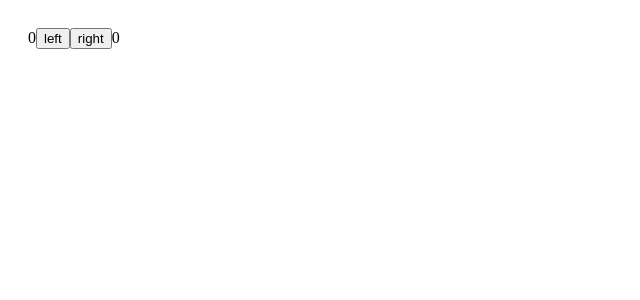
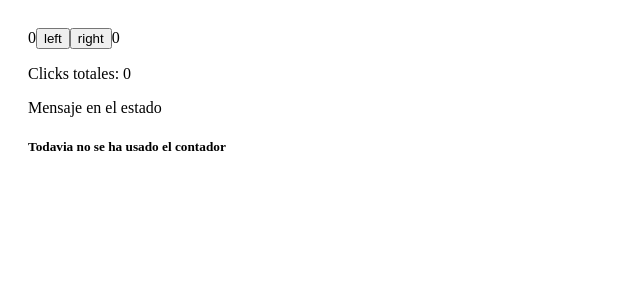
Before and after one commit to agustipc/fullstack-bootcamp-part1, a React (Create React App) app in the folder part1/componentState/: page / in a window 1280 px wide. Shown: the top 300 px of the page, without its empty margins (0-640 px from the left). Built offline with nearby package versions, Linux system fonts and the light colour scheme.

Commit message:
not using much states

```diff
--- a/part1/componentState/src/index.js
+++ b/part1/componentState/src/index.js
@@ -1,18 +1,39 @@
 import { useState } from "react"
 import ReactDOM from "react-dom"
 import "./styles.css"
+
+const WarningNotUsed = () => {
+  return <h5>Todavia no se ha usado el contador</h5>
+}
+
+const ListOfClicks = ({ clicks }) => {
+  return <p>{clicks.join(", ")}</p>
+}
 
 const App = () => {
   const [counters, setCounters] = useState({
     left: 0,
     right: 0,
+    mensaje: "Mensaje en el estado",
   })
 
+  const [clicks, setClicks] = useState([])
+
   const handleClickLeft = () => {
-    setCounters({ left: counters.left + 1, right: counters.right })
+    const newCountersState = {
+      ...counters,
+      left: counters.left + 1,
+    }
+    setCounters(newCountersState)
+    setClicks((prevClicks) => [...prevClicks, "L"])
   }
   const handleClickRight = () => {
-    setCounters({ left: counters.left, right: counters.right + 1 })
+    const newCountersState = {
+      ...counters,
+      right: counters.right + 1,
+    }
+    setCounters(newCountersState)
+    setClicks((prevClicks) => [...prevClicks, "R"])
   }
 
   return (
@@ -21,6 +42,13 @@ const App = () => {
       <button onClick={handleClickLeft}>left</button>
       <button onClick={handleClickRight}>right</button>
       {counters.right}
+      <p> Clicks totales: {clicks.length}</p>
+      <p>{counters.mensaje}</p>
+      {clicks.length === 0 ? (
+        <WarningNotUsed />
+      ) : (
+        <ListOfClicks clicks={clicks} />
+      )}
     </div>
   )
 }
```
